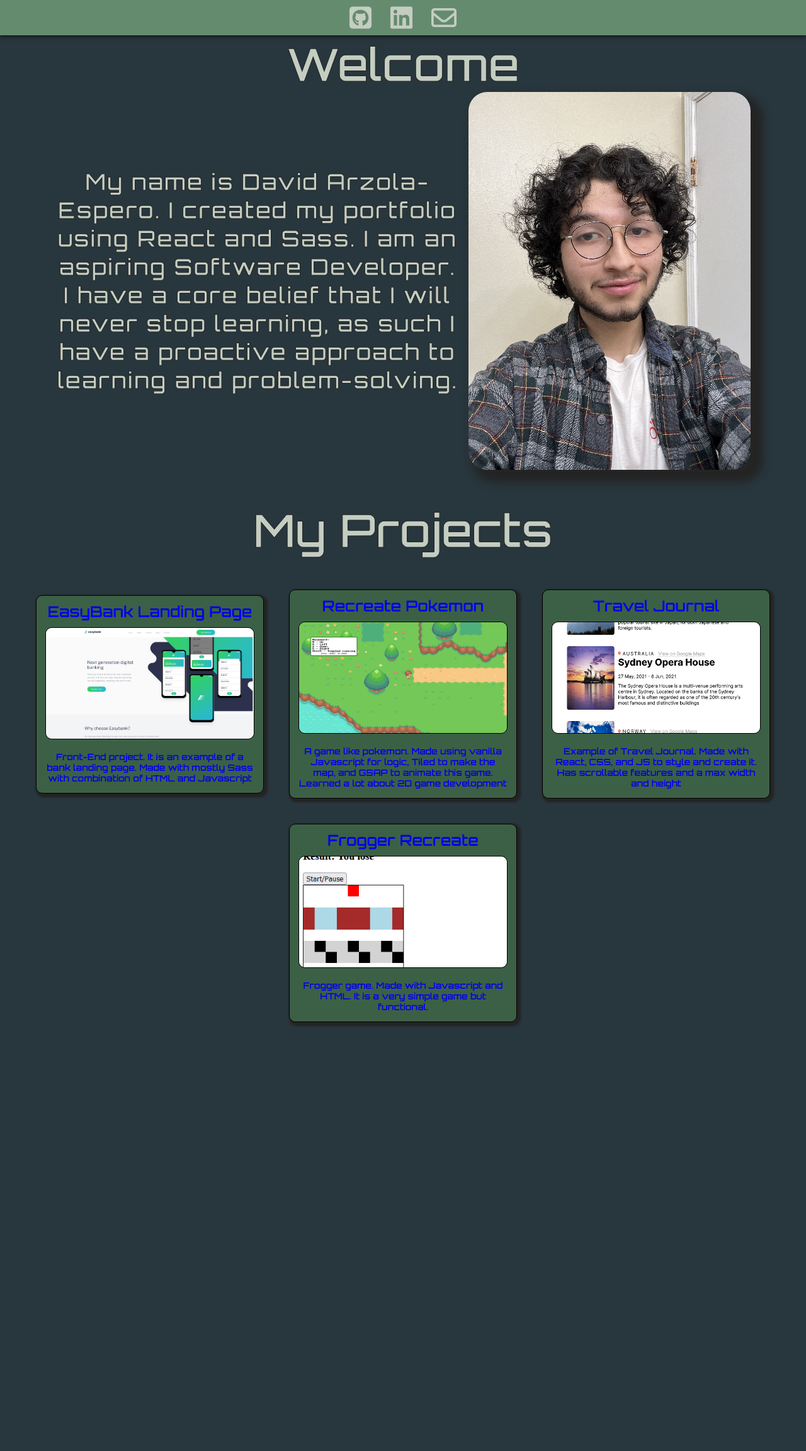
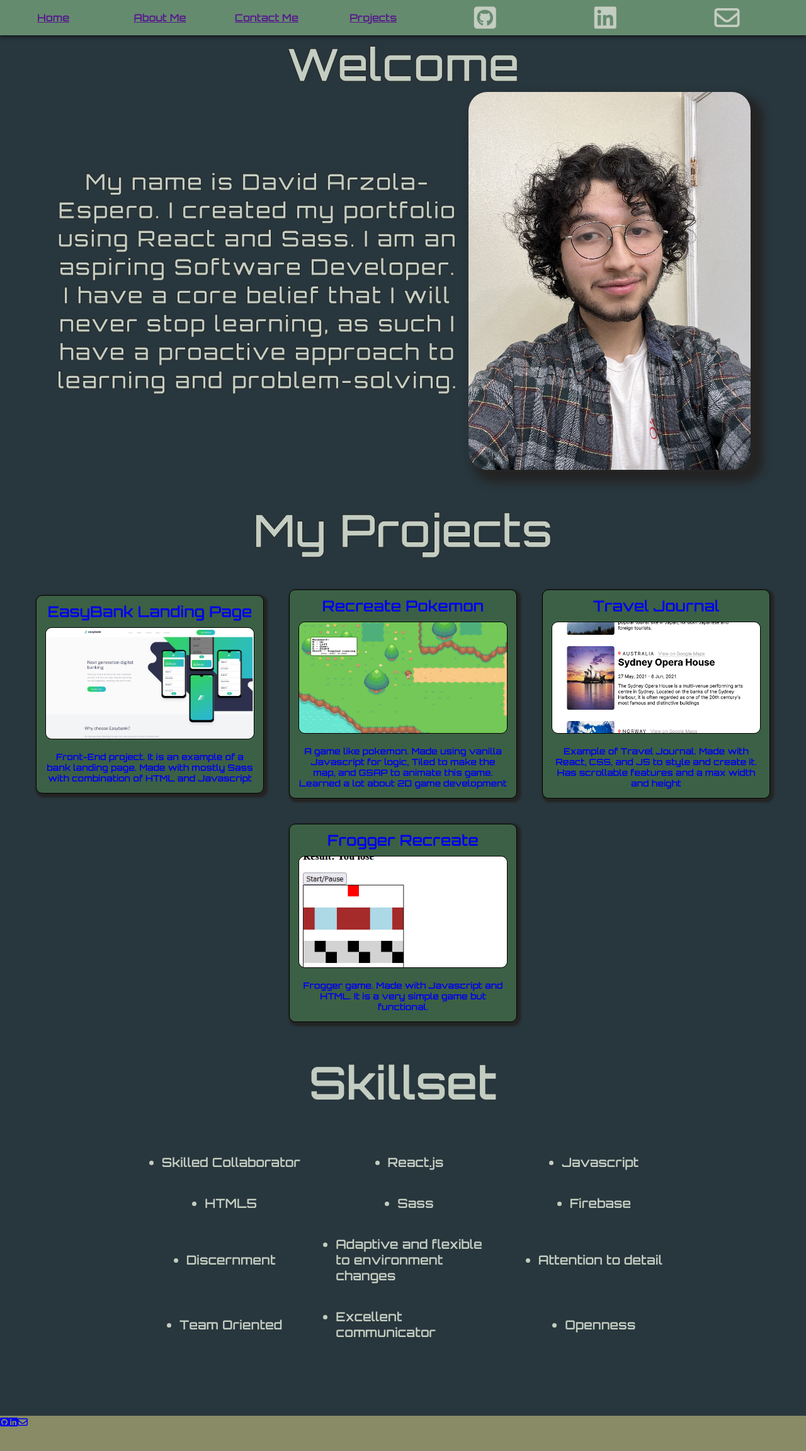
Before and after one commit to DArzoEsp/portfolio-project, a React (Vite) app: page / in a window 1280 px wide. Shown: the top 2304 px of the page at 63% size. Before the commit the page ends 1673 px from the top, so only its background shows below. Built offline with nearby package versions, Linux system fonts and the light colour scheme.

Commit message:
adding footer

```diff
--- /dev/null
+++ b/app/footer.jsx
@@ -0,0 +1,15 @@
+export default function Footer() {
+    return (
+        <div className="footer">
+            <a className="footer__icon-link" href="https://github.com/DArzoEsp" target='_blank' rel='noreferrer noopener'>
+                <i className="fa-brands fa-square-github footer__icon-link" alt='GitHub'></i>
+            </a>
+            <a className="footer__icon-link" href='https://www.linkedin.com/in/david-arzola-espero-5b717a1a5/' target='_blank' rel='noreferrer noopener'>
+                <i className="fa-brands fa-linkedin footer__icon-link" alt='LinkedIn'></i>
+            </a>
+            <a className="footer__icon-link" href='https://mail.google.com/mail/u/1/?view=cm&fs=1&to=davidarzola80@gmail.com&tf=1' target='_blank' rel='noreferrer noopener'>
+                <i className="fa-regular fa-envelope footer__icon-link" alt='Email'></i>
+            </a>
+        </div>
+    )
+}
--- a/app/header.jsx
+++ b/app/header.jsx
@@ -1,15 +1,23 @@
 export default function Header() {
     return (
         <div className='header' alt='header'>
-            <a className="header__link" href="https://github.com/DArzoEsp" target='_blank' rel='noreferrer noopener'>
-                <i className="fa-brands fa-square-github header__icon" alt='GitHub'></i>
-            </a>
-            <a className="header__link" href='https://www.linkedin.com/in/david-arzola-espero-5b717a1a5/' target='_blank' rel='noreferrer noopener'>
-                <i className="fa-brands fa-linkedin header__icon" alt='LinkedIn'></i>
-            </a>
-            <a className="header__link" href='https://mail.google.com/mail/u/1/?view=cm&fs=1&to=davidarzola80@gmail.com&tf=1' target='_blank' rel='noreferrer noopener'>
-                <i className="fa-regular fa-envelope header__icon" alt='Email'></i>
-            </a>
+            <div className="header__link-container">
+                <a href="" className="header__home">Home</a>
+                <a href="" className="header__about">About Me</a>
+                <a href="" className="header__contact">Contact Me</a>
+                <a href="" className="header__projects">Projects</a>
+            </div>
+            <div className="header__icon-container">
+                <a className="header__icon-link" href="https://github.com/DArzoEsp" target='_blank' rel='noreferrer noopener'>
+                    <i className="fa-brands fa-square-github header__icon-link" alt='GitHub'></i>
+                </a>
+                <a className="header__icon-link" href='https://www.linkedin.com/in/david-arzola-espero-5b717a1a5/' target='_blank' rel='noreferrer noopener'>
+                    <i className="fa-brands fa-linkedin header__icon-link" alt='LinkedIn'></i>
+                </a>
+                <a className="header__icon-link" href='https://mail.google.com/mail/u/1/?view=cm&fs=1&to=davidarzola80@gmail.com&tf=1' target='_blank' rel='noreferrer noopener'>
+                    <i className="fa-regular fa-envelope header__icon-link" alt='Email'></i>
+                </a>
+            </div>
         </div>
     )
 }
--- /dev/null
+++ b/app/skillData.jsx
@@ -0,0 +1,50 @@
+export default [
+    {
+        id: 1,
+        skillset: 'Skilled Collaborator'
+    },
+    {
+        id: 2,
+        skillset: 'React.js'
+    },
+    {
+        id: 3,
+        skillset: 'Javascript'
+    },
+    {
+        id: 4,
+        skillset: 'HTML5'
+    },
+    {
+        id: 5,
+        skillset: 'Sass'
+    },
+    {
+        id: 6,
+        skillset: 'Firebase'
+    },
+    {
+        id: 7,
+        skillset: 'Discernment'
+    },
+    {
+        id: 8,
+        skillset: 'Adaptive and flexible to environment changes'
+    },
+    {
+        id: 9,
+        skillset: 'Attention to detail'
+    },
+    {
+        id: 10,
+        skillset: 'Team Oriented'
+    },
+    {
+        id: 11,
+        skillset: 'Excellent communicator'
+    },
+    {
+        id: 4,
+        skillset: 'Openness'
+    },
+]
--- /dev/null
+++ b/app/skillset.jsx
@@ -0,0 +1,10 @@
+/* eslint-disable react/prop-types */
+export default function Skillset(props) {
+    return (
+        <div className="skillset">
+            <ul>
+                <li className="skill">{props.skillset}</li>
+            </ul>
+        </div>
+    )
+}
--- a/sass/_main.scss
+++ b/sass/_main.scss
@@ -2,6 +2,8 @@
 @forward 'hero';
 @forward 'colors';
 @forward 'project';
+@forward 'skillset';
+@forward 'footer';
 @forward 'functions';
 @forward 'breakpoints';
 @use 'functions.scss' as *;
@@ -38,3 +40,25 @@ body {
 
 
 }
+
+.skill {
+    grid: skills;
+}
+
+.container-skillset {
+    display: grid;
+    grid-template-columns: repeat(3, 1fr);
+    place-items: center;
+    padding: 0 rem(200);
+    margin-bottom: rem(100);
+
+    @include breakpoint-down(medium) {
+        grid-template-columns: repeat(2, 1fr);
+        padding: 0 rem(50);
+    }
+
+    @include breakpoint-down(small) {
+        grid-template-columns: 1fr;
+        padding: 0 rem(50);
+    }
+}
--- a/sass/colors.scss
+++ b/sass/colors.scss
@@ -1,5 +1,5 @@
+// color variables
 :root {
-
     --background-color: #28363D;
     --header-color: #658B6f;
     --text-color: #C4CDC1;
@@ -7,4 +7,5 @@
     --selected-color: #e5e5e5;
     --shadow-color: #242424;
     --project-color: #3c6045;
+    --footer-color: #888b65;
 }
--- /dev/null
+++ b/sass/footer.scss
@@ -0,0 +1,7 @@
+@use 'functions.scss' as *;
+
+.footer {
+    width: 100vw;
+    height:  20vh;
+    background-color: var(--footer-color);
+}
--- a/sass/header.scss
+++ b/sass/header.scss
@@ -1,37 +1,54 @@
-@use 'functions' as *;
+@use 'functions.scss' as *;
+@use 'breakpoints.scss' as *;
 
 .header {
-    display: flex;
-    align-items: center;
-    justify-content:center;
+    display: grid;
+    grid-template-areas: "link icons";
     width: 100vw;
     height: 7vh;
     gap: rem(30);
     background-color: var(--header-color);
     box-shadow: 0 0 8px black;
 
-    &__link {
+    &__link-container {
+        grid: link;
+        display: grid;
+        grid-template-columns: repeat( 4, 1fr);
+        place-items: center;
+    }
+
+    &__icon-container {
+        grid: icons;
+        display: grid;
+        grid-template-columns: repeat( 3, 1fr);
+        place-items: center;
+    }
+
+    &__icon-link {
+        grid: icons;
+        width: rem(100);
         margin: 0;
         padding: 0;
+        font-size: rem(40);
+        cursor: pointer;
+        transition: all 150ms ease-in-out;
         color: var(--icon-color);
+
+        @include breakpoint(xxlarge) {
+            font-size: rem(50)
+        }
     }
 
-    &__link:active {
+    &__icon-link:hover {
+        scale: calc(1.2);
+        color: var(--selected-color);
+    }
+
+    &__icon-link:active {
         color:  var(--icon-color);
     }
 
-    &__link:visited {
+    &__icon-link:visited {
         color: var(--icon-color);
     }
-
-    &__icon {
-        font-size: rem(40);
-        cursor: pointer;
-        transition: all 150ms ease-in-out;
-    }
-
-    &__icon:hover {
-        scale: calc(1.2);
-        color: var(--selected-color);
-    }
 }
--- /dev/null
+++ b/sass/skillset.scss
@@ -0,0 +1,10 @@
+@use 'functions.scss' as *;
+
+.skillset {
+    font-size: rem(20);
+    &__title {
+        margin: rem(50) 0;
+        font-size: rem(72);
+        text-align: center;
+    }
+}
--- a/src/App.jsx
+++ b/src/App.jsx
@@ -2,7 +2,10 @@ import '../sass/_main.scss';
 import Hero from '../app/hero.jsx'
 import Header from '../app/header.jsx'
 import ProjectCard from '../app/project.jsx'
+import Skillset from '../app/skillset.jsx'
+import Footer from '../app/footer.jsx'
 import projectData from '../app/data.jsx'
+import skillsetData from '../app/skillData.jsx'
 
 function App() {
   const project = projectData.map(projectInfo => {
@@ -10,6 +13,15 @@ function App() {
       <ProjectCard
         key = {projectInfo.id}
         {...projectInfo}
+      />
+    )
+  })
+
+  const skillset = skillsetData.map(skill => {
+    return (
+      <Skillset
+        key = {skill.id}
+        {...skill}
       />
     )
   })
@@ -22,6 +34,11 @@ function App() {
       <div className='container-projects'>
         {project}
       </div>
+      <div className='skillset__title'>Skillset</div>
+      <div className='container-skillset'>
+        {skillset}
+      </div>
+      <Footer />
     </div>
   )
 }
```
